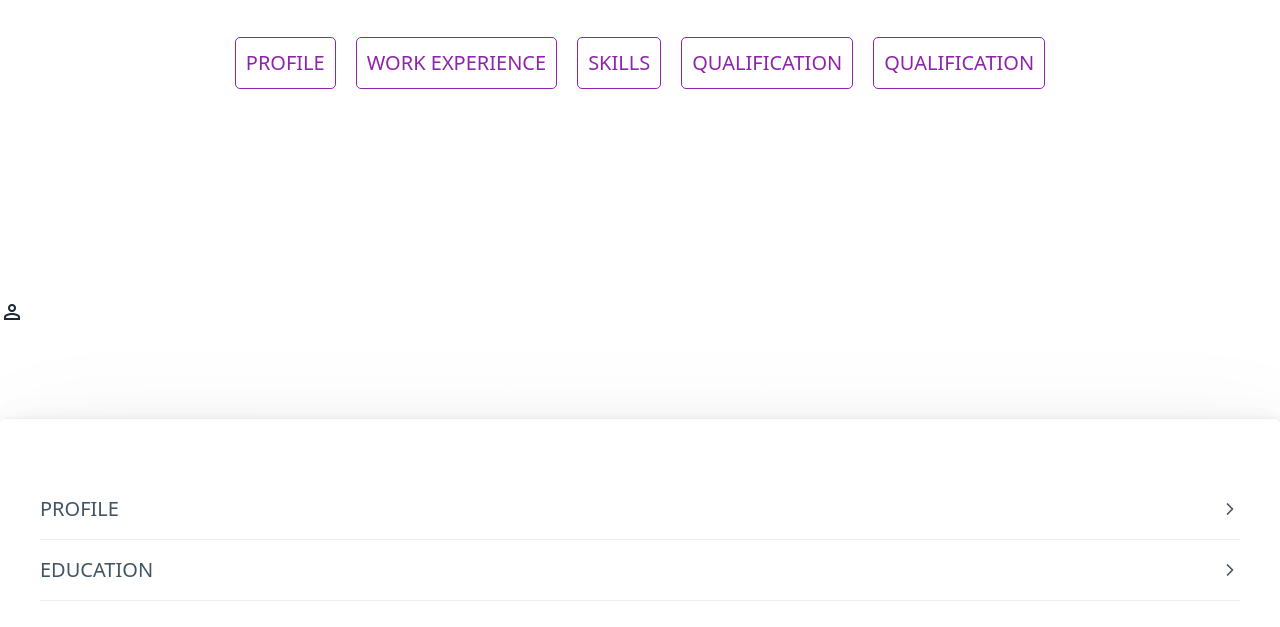
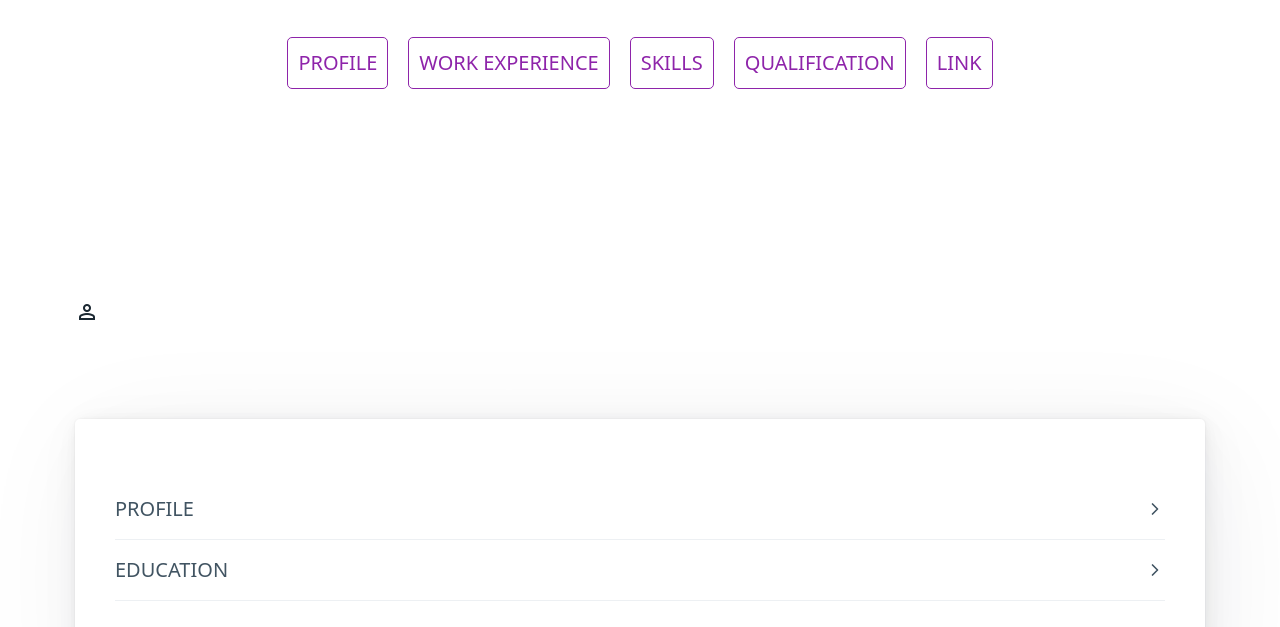
Before and after one commit to YeDongVibe/HTML_Practice_at_Home, a plain HTML site: page 02/index.html in a window 1280 px wide. Shown: the part 173-800 px from the top of the page. Drawn offline with nearby package versions, Linux system fonts and the light colour scheme.

Commit message:
수우정

```diff
--- a/02/index.html
+++ b/02/index.html
@@ -25,14 +25,14 @@
               <li><a href="#a2"  role="button" class="outline">WORK EXPERIENCE</a></li>
               <li><a href="#a3" role="button" class="outline">SKILLS</a></li>
               <li><a href="#a4" role="button" class="outline">QUALIFICATION</a></li>
-              <li><a href="#a4" role="button" class="outline">QUALIFICATION</a></li>
+              <li><a href="#a5" role="button" class="outline">LINK</a></li>
             </ul>
           </nav>
           </div>
 
     </header>
 
-    <main>
+    <main class = "container">
         <section id="a1">
             <h1><span class="material-symbols-outlined">person
                 </span></h1>
@@ -130,7 +130,7 @@
             </details>
         </article>
 
-        <section id="a5">
+        <section id="a6">
             <h1>
                 <span class="material-symbols-outlined">
                     link
```
